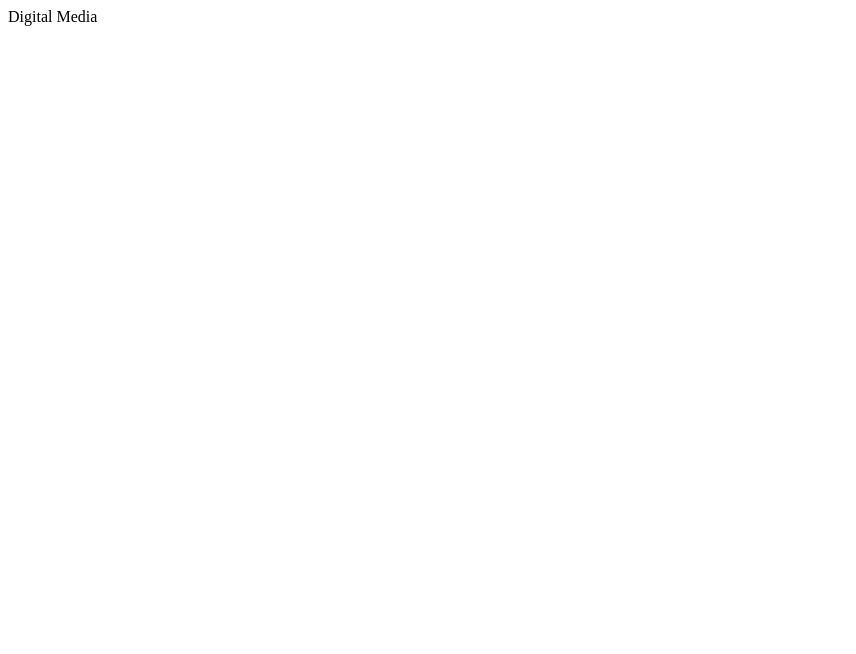
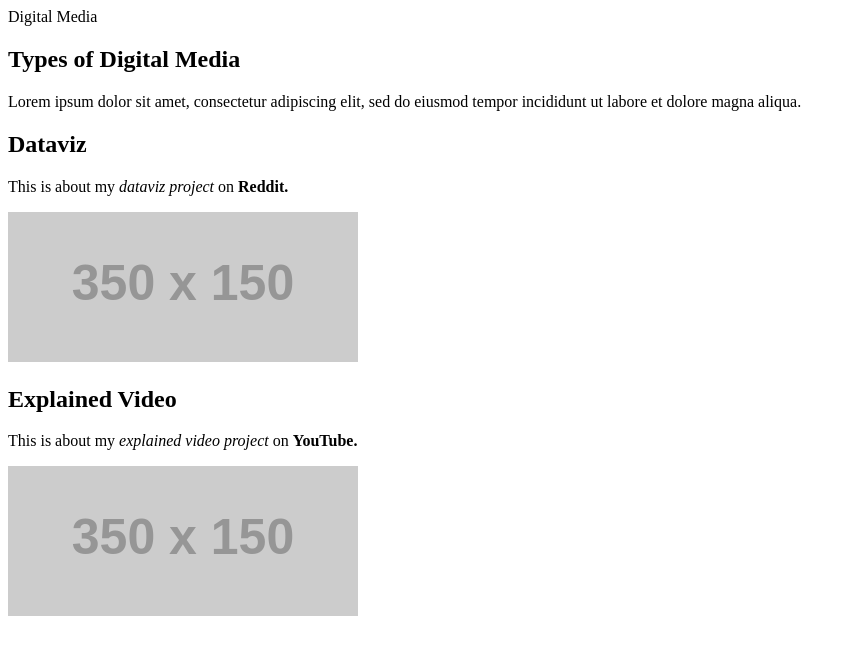
Before and after one commit to scloning/gh-normal-flow, a plain HTML site: page index.html in a window 1280 px wide. Shown: the whole page, without its empty margins (0-856 px from the left). Drawn offline with Linux system fonts and the light colour scheme; placeholder pictures from the web are drawn by us.

Commit message:
sections

```diff
--- a/index.html
+++ b/index.html
@@ -11,3 +11,31 @@
 <!--
 	end of header
 -->
+	<article>
+		<h1> Types of Digital Media</h1>
+		<p> Lorem ipsum dolor sit amet, consectetur adipiscing
+		elit, sed do eiusmod tempor incididunt ut labore et
+		dolore magna aliqua.
+		</p>
+<!--
+	start of section 1
+-->
+		<section>
+			<h2> Dataviz </h2>
+			<p> This is about my <em> dataviz project </em> on <strong> Reddit. </strong> </p>
+			<a href="https://placeholder.com"><img src="http://via.placeholder.com/350x150"></a>
+		</section>
+<!--
+	end of section 1
+-->
+<!--
+	start of section 2
+-->
+	<section>
+		<h2> Explained Video </h2>
+		<p> This is about my <em> explained video project </em> on <strong> YouTube. </strong> </p>
+		<a href="https://placeholder.com"><img src="http://via.placeholder.com/350x150"></a>
+	</section>
+<!--
+	end of section 2
+-->
```
